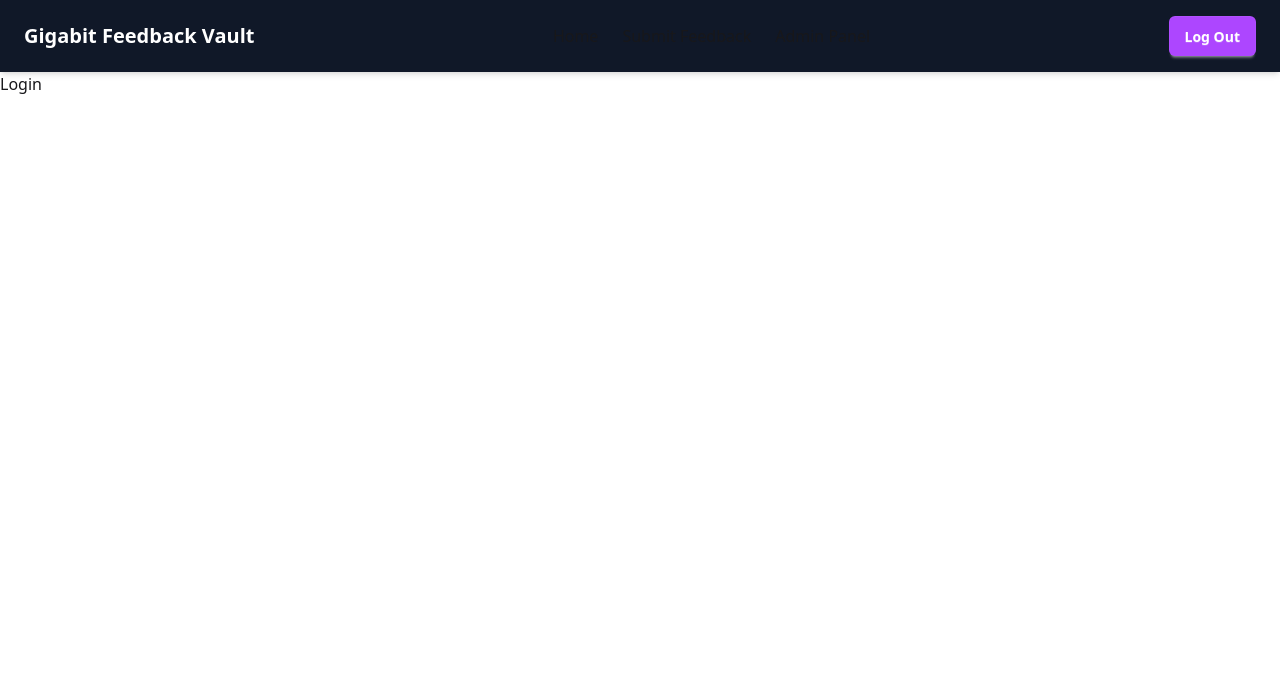
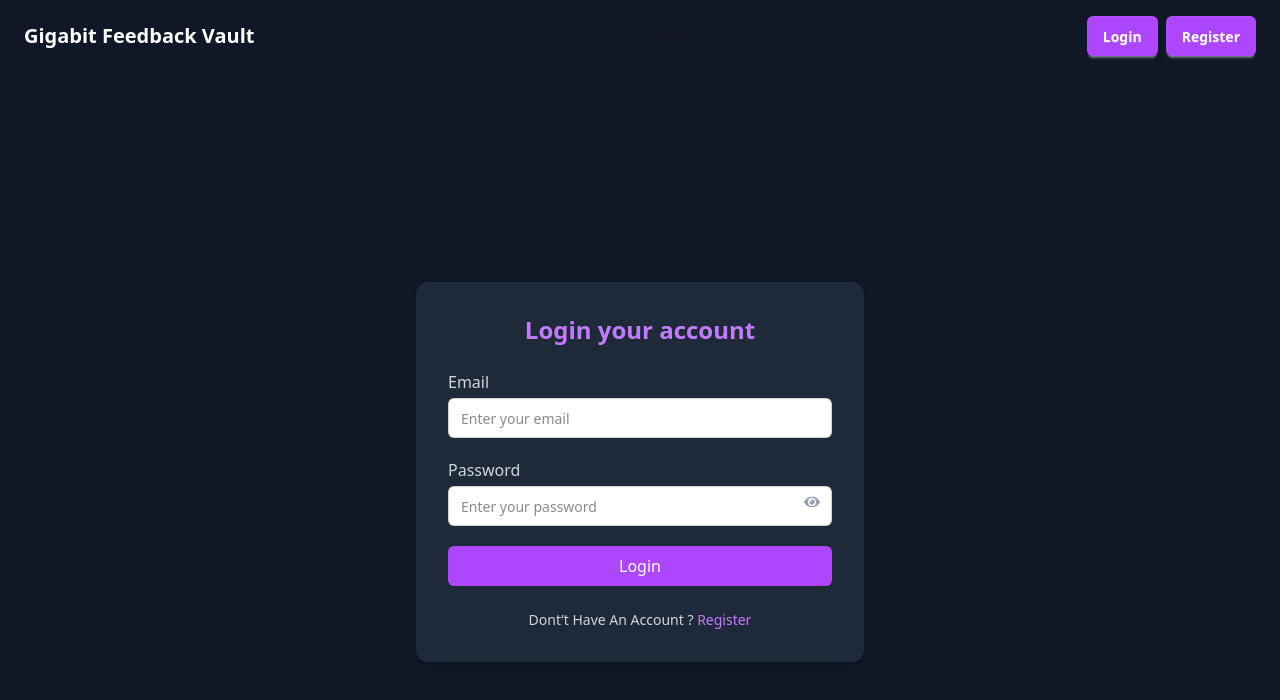
Before and after one commit to ZubairAlMamun2/Gigabit-Feedback-Vault, a React (Vite) app in the folder gigabit-feedback-vault-frontend/: page /auth/login in a window 1280 px wide. Shown: the top 700 px of the page. Built offline with nearby package versions, Linux system fonts and the light colour scheme.

Commit message:
user loged in successfull

```diff
--- /dev/null
+++ b/gigabit-feedback-vault-frontend/src/component/AdminPanel.jsx
@@ -0,0 +1,18 @@
+import React, { useContext } from 'react'
+import Navbar from './Navbar'
+import { UserContext } from '../context/UserContext';
+
+const AdminPanel = () => {
+    const { user } = useContext(UserContext);
+    console.log(user);
+  return (
+    <>
+    <Navbar />
+    <div>
+        {/* {user.name} */}
+    </div>
+    </>
+  )
+}
+
+export default AdminPanel
--- a/gigabit-feedback-vault-frontend/src/component/Adminanel.jsx
+++ /dev/null
@@ -1,13 +0,0 @@
-import React from 'react'
-import Navbar from './Navbar'
-
-const Adminanel = () => {
-  return (
-    <>
-    <Navbar />
-    <div>Adminanel</div>
-    </>
-  )
-}
-
-export default Adminanel
--- a/gigabit-feedback-vault-frontend/src/component/MyFeedback.jsx
+++ b/gigabit-feedback-vault-frontend/src/component/Dashboard.jsx
@@ -1,7 +1,6 @@
 import React from 'react'
-import Navbar from './Navbar'
 
-const MyFeedback = () => {
+const Dashboard = () => {
   return (
     <>
     <Navbar />
@@ -10,4 +9,4 @@ const MyFeedback = () => {
   )
 }
 
-export default MyFeedback
+export default Dashboard
--- a/gigabit-feedback-vault-frontend/src/component/Login.jsx
+++ b/gigabit-feedback-vault-frontend/src/component/Login.jsx
@@ -1,14 +1,127 @@
-import React from 'react'
+import React, { useContext, useState } from "react";
+import { FaEye } from "react-icons/fa";
+import { FaEyeSlash } from "react-icons/fa";
+import { Link, useNavigate } from "react-router-dom";
+import axios from "axios";
+import Swal from "sweetalert2";
+import { UserContext } from "../context/UserContext";
 
 const Login = () => {
+  const [error, setError] = useState("");
+  const [passtype, setPasstype] = useState(false);
+  const navigate = useNavigate();
+  const { setUser } = useContext(UserContext);
 
+  const handleSubmit = (e) => {
+    e.preventDefault();
 
+    const form = new FormData(e.target);
+    const email = form.get("email");
+    const password = form.get("password");
+
+    const user = { email, password };
+
+    console.log(user);
+
+    // axios
+    //   .get("http://localhost:5000/loginuser", user)
+    //   .then((res) => {
+    //     if (res.data.acknowledged) {
+    //       Swal.fire({
+    //         title: "Success!",
+    //         text: "User added successfully",
+    //         icon: "success",
+    //         confirmButtonText: "Cool",
+    //       });
+    //       navigate("/auth/login");
+    //     }
+    //   })
+    //   .catch((err) => {
+    //     console.error(err);
+    //     Swal.fire({
+    //       title: "Error!",
+    //       text: "Something went wrong",
+    //       icon: "error",
+    //       confirmButtonText: "Ok",
+    //     });
+    //   });
+
+    axios
+  .get(`http://localhost:5000/loginuser?email=${encodeURIComponent(email)}`)
+  .then((res) => {
+    setUser(res.data); // user object
+    if(res.data.role=="admin"){
+      navigate('/adminpanel');
+    }
+    else{
+      navigate('/dashboard');
+    }
+  })
+  .catch((err) => {
+    setError(err);
+  });
+
+  };
 
   return (
-    <div >
-      Login
+    <div className="min-h-screen flex justify-center items-center bg-gray-900 px-4">
+      <div className="bg-gray-800 w-full max-w-md rounded-xl shadow-lg p-8">
+        <h2 className="text-2xl font-semibold text-center text-purple-400 mb-6">
+          Login your account
+        </h2>
+
+        <form onSubmit={handleSubmit} className="space-y-5">
+          {/* Email */}
+          <div>
+            <label className="block mb-1 text-gray-300">Email</label>
+            <input
+              name="email"
+              type="email"
+              placeholder="Enter your email"
+              className="input input-bordered w-full rounded-md px-3 py-2"
+              required
+            />
+          </div>
+
+          {/* Password */}
+          <div className="relative">
+            <label className="block mb-1 text-gray-300">Password</label>
+            <input
+              name="password"
+              type={passtype ? "text" : "password"}
+              placeholder="Enter your password"
+              className="input input-bordered w-full rounded-md px-3 py-2 pr-10"
+              required
+            />
+            <span
+              onClick={() => setPasstype(!passtype)}
+              className="absolute right-3 top-9 cursor-pointer text-gray-400 hover:text-white"
+            >
+              {passtype ? <FaEyeSlash /> : <FaEye />}
+            </span>
+          </div>
+
+          {/* Error */}
+          {error && <p className="text-red-500 text-sm">{error}</p>}
+
+          {/* Submit Button */}
+          <button
+            type="submit"
+            className="w-full bg-purple-500 hover:bg-purple-600 text-white font-medium py-2 rounded-md transition"
+          >
+            Login
+          </button>
+        </form>
+
+        <p className="text-center text-gray-300 text-sm mt-6">
+          Dont’t Have An Account ?{" "}
+          <Link className="text-purple-400 hover:underline" to="/auth/register">
+            Register
+          </Link>
+        </p>
+      </div>
     </div>
-  )
-}
+  );
+};
 
-export default Login
+export default Login;
--- a/gigabit-feedback-vault-frontend/src/component/Navbar.jsx
+++ b/gigabit-feedback-vault-frontend/src/component/Navbar.jsx
@@ -1,13 +1,11 @@
-import React, { useState } from "react";
+import React, { useContext, useState } from "react";
 import { Link, NavLink } from "react-router-dom";
 import { Menu, X } from "lucide-react";
+import { UserContext } from "../context/UserContext";
 
 const Navbar = () => {
-  const newuser = {
-    name: "zubair",
-    role: "admin",
-  };
-  const [user, setUser] = useState(newuser);
+  const { user,setUser } = useContext(UserContext);
+  // const [user, setUser] = useState(newuser);
   const [isOpen, setIsOpen] = useState(false);
 
   const Logout = () => {
--- /dev/null
+++ b/gigabit-feedback-vault-frontend/src/context/UserContext.jsx
@@ -0,0 +1,19 @@
+import React from "react";
+import { createContext, useState } from "react";
+
+
+// Create Context
+
+// eslint-disable-next-line react-refresh/only-export-components
+export  const UserContext = createContext();
+
+// Context Provider
+export const UserProvider = ({ children }) => {
+  const [user, setUser] = useState(null); // user = logged in user data
+
+  return (
+    <UserContext.Provider value={{ user, setUser }}>
+      {children}
+    </UserContext.Provider>
+  );
+};
--- a/gigabit-feedback-vault-frontend/src/main.jsx
+++ b/gigabit-feedback-vault-frontend/src/main.jsx
@@ -3,9 +3,12 @@ import { createRoot } from 'react-dom/client'
 import {RouterProvider} from "react-router-dom";
 import './index.css'
 import router from './routes/Router.jsx'
+import { UserProvider } from './context/UserContext.jsx';
 
 createRoot(document.getElementById('root')).render(
   <React.StrictMode>
-    <RouterProvider router={router} />
+     <UserProvider>
+        <RouterProvider router={router} />
+    </UserProvider>
   </React.StrictMode>
 )
```
Also changed, not shown: gigabit-feedback-vault-frontend/src/routes/Router.jsx (+5 -5 lines), 1 other file (tests, documents, lock files or other folders).
